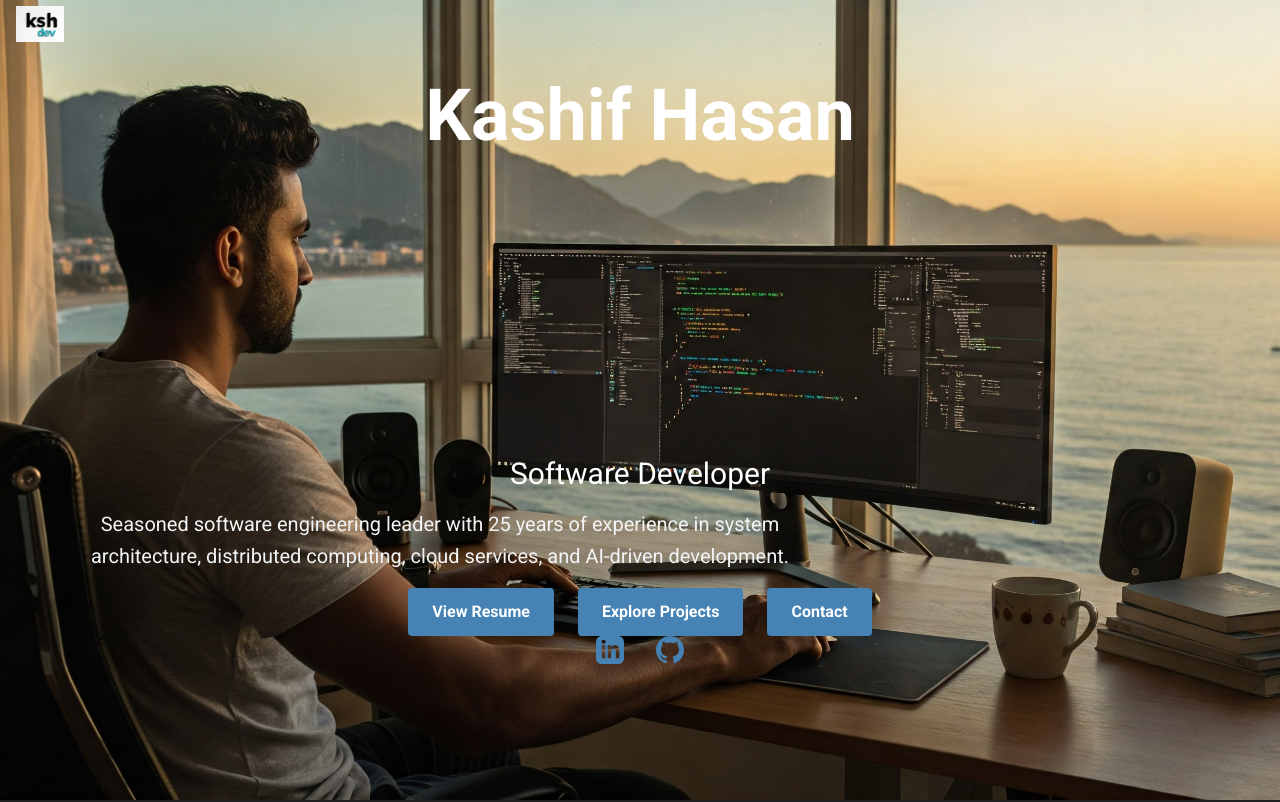
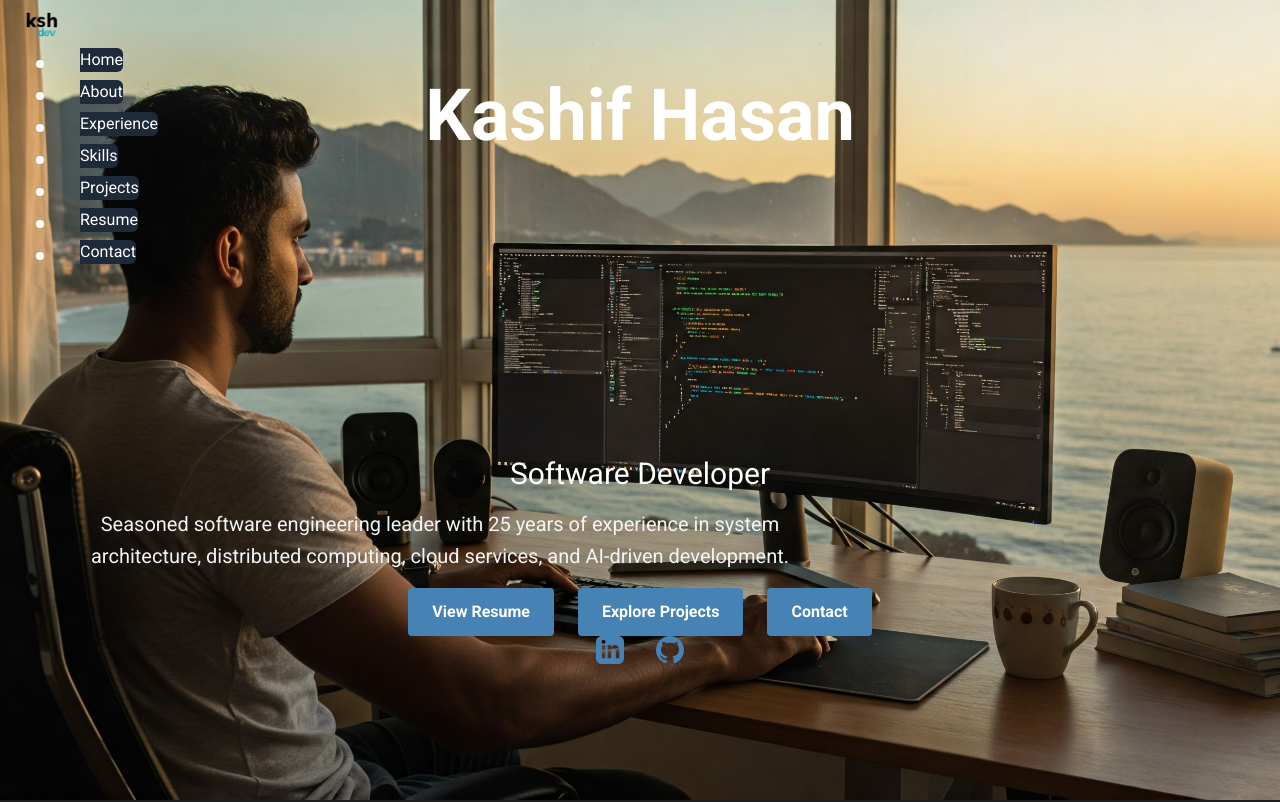
Before and after one commit to callmealias/callmealias.github.io, a Next.js app: page / in a window 1280 px wide. Shown: the top 802 px of the page. Built offline with nearby package versions, Linux system fonts and the light colour scheme.

Commit message:
navbar styling

```diff
--- a/components/Navbar.js
+++ b/components/Navbar.js
@@ -1,5 +1,5 @@
 import { useState, useEffect } from 'react';
-import { motion } from 'framer-motion';
+import { motion, AnimatePresence } from 'framer-motion';
 import Link from 'next/link';
 import Image from 'next/image';
 
@@ -24,19 +24,20 @@ export default function Navbar() {
 
   const navItems = ['home', 'about', 'experience', 'skills', 'projects', 'resume', 'contact'];
 
-  // Fixed width for the navbar
-  const fixedWidth = "w-20";
-
   return (
     <div
-      className={`fixed left-0 top-0 h-full z-50 bg-transparent transition-all duration-300 ease-in-out ${fixedWidth}`}
+      className="fixed left-0 top-0 h-full z-50 bg-transparent transition-all duration-300 ease-in-out w-20"
       onMouseEnter={() => setIsExpanded(true)}
       onMouseLeave={() => setIsExpanded(false)}
     >
-      <div className="flex flex-col h-full justify-between py-6 overflow-hidden">
+      <div className="flex flex-col h-full justify-between py-6 overflow-visible">
         {/* Logo / Brand */}
         <div className="flex justify-center items-center mb-8">
-          <div className="relative w-12 h-12">
+          <motion.div
+            className="relative w-12 h-12"
+            animate={isExpanded ? { rotate: 360 } : { rotate: 0 }}
+            transition={{ duration: 0.8, ease: "easeInOut" }}
+          >
             <Image
               src="/ksh-dev-logo.png"
               alt="KSH Dev"
@@ -44,31 +45,43 @@ export default function Navbar() {
               objectFit="contain"
               className="cursor-pointer"
             />
-          </div>
+          </motion.div>
         </div>
 
         {/* Navigation Links - Vertical */}
         <nav className="flex flex-col space-y-6 flex-grow">
-          {navItems.map((item) => (
+          {navItems.map((item, index) => (
+            <div key={item} className="relative h-8">
+              {/* Link with a clickable area but invisible */}
               <Link
-              key={item}
                 href={`/#${item}`}
-              className={`relative text-white hover:text-blue-400 transition-all duration-300 py-2 overflow-hidden pl-4 ${
-                hoveredItem === item ? 'scale-105' : ''
-              }`}
+                className="absolute inset-0 z-20 cursor-pointer"
                 onMouseEnter={() => setHoveredItem(item)}
                 onMouseLeave={() => setHoveredItem(null)}
               >
+                <span className="sr-only">{item}</span>
+              </Link>
+
+              {/* Visual cue for link (small dot) */}
+              <div className="w-2 h-2 bg-white rounded-full absolute left-1/2 top-1/2 transform -translate-x-1/2 -translate-y-1/2"></div>
+
+              {/* Text that appears on hover */}
+              <AnimatePresence>
                 {isExpanded && (
                   <motion.div
-                  initial={{ opacity: 0 }}
-                  animate={{ opacity: 1 }}
-                  transition={{ duration: 0.3 }}
-                  className="flex text-white absolute top-0 left-20 bg-gray-800 px-4 py-2 rounded-r-md whitespace-nowrap"
+                    initial={{ opacity: 0, x: 20 }}
+                    animate={{ opacity: 1, x: 0 }}
+                    exit={{ opacity: 0, x: 20 }}
+                    transition={{
+                      duration: 0.3,
+                      delay: index * 0.1 // Staggered delay for top-to-bottom effect
+                    }}
+                    className="absolute left-20 top-0 bg-gray-800 px-4 py-2 rounded-r-md whitespace-nowrap z-10 pointer-events-none"
                   >
-                  {(item.charAt(0).toUpperCase() + item.slice(1)).split('').map((char, index) => (
+                    <div className="flex text-white">
+                      {(item.charAt(0).toUpperCase() + item.slice(1)).split('').map((char, idx) => (
                         <motion.span
-                      key={index}
+                          key={idx}
                           initial={{ y: 0 }}
                           animate={hoveredItem === item ? { y: [-5, 0] } : { y: 0 }}
                           transition={{
@@ -76,16 +89,18 @@ export default function Navbar() {
                             type: "spring",
                             stiffness: 300,
                             damping: 10,
-                        delay: index * 0.05
+                            delay: idx * 0.05
                           }}
                           className="inline-block"
                         >
                           {char}
                         </motion.span>
                       ))}
+                    </div>
                   </motion.div>
                 )}
-            </Link>
+              </AnimatePresence>
+            </div>
           ))}
         </nav>
 
```
Also changed, not shown: public/ksh-dev-logo.png. Lines whose indentation alone changed are shown as unchanged.
